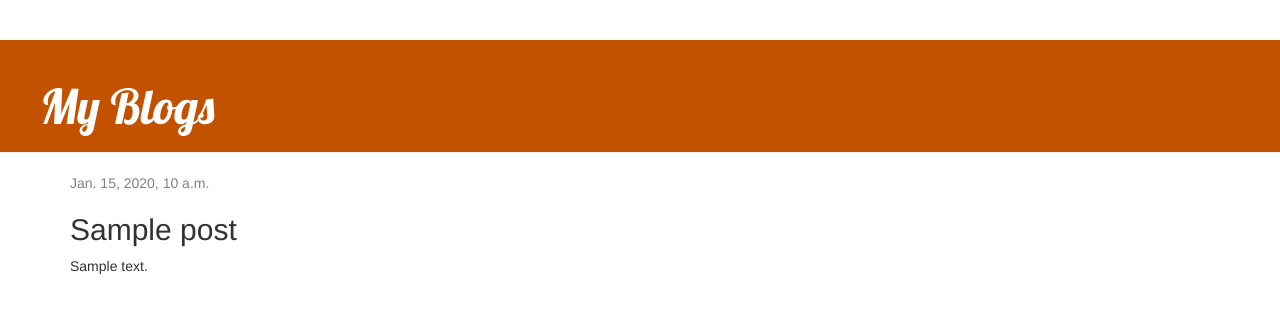
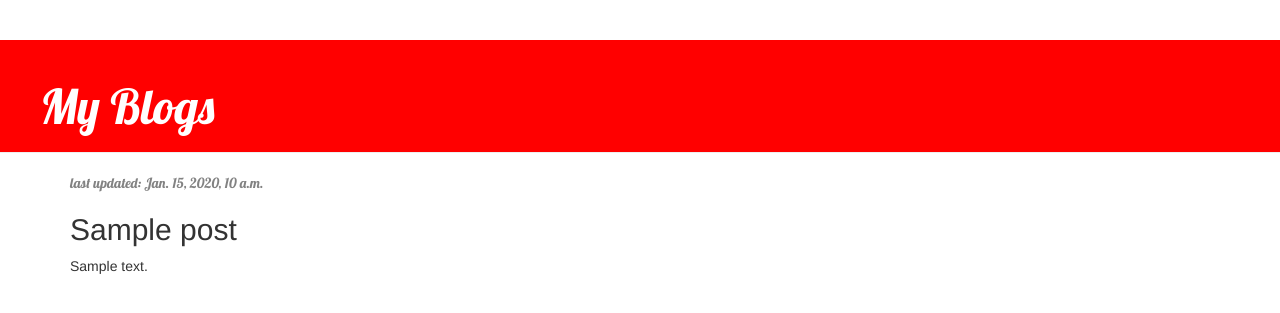
Before and after one commit to iMSA7/my-first-blog, a Django app: page /post/1/ in a window 1280 px wide. Shown: the top 313 px of the page. Run offline with Django 3.2, Linux system fonts and the light colour scheme; tables that the repository leaves empty hold one stand-in row (values such as "Sample post"); some libraries are stand-ins or nearby versions.

Commit message:
static css changes

```diff
--- a/blog/static/css/blog.css
+++ b/blog/static/blog/css/blog.css
@@ -3,7 +3,7 @@ h1 a, h2 a {
     font-family: 'Lobster';
 }
 .page-header {
-    background-color: #C25100;
+    background-color: #FF0000;
     margin-top: 0;
     padding: 20px 20px 20px 40px;
 }
@@ -24,6 +24,7 @@ h1, h2, h3, h4 {
 
 .date {
     color: #828282;
+    font-family: 'Lobster';
 }
 
 .save {
@@ -42,7 +43,7 @@ h1, h2, h3, h4 {
 }
 
 .post {
-    margin-bottom: 70px;
+    margin-bottom: 140px;
 }
 
 .post h2 a, .post h2 a:visited {
--- a/blog/templates/blog/base.html
+++ b/blog/templates/blog/base.html
@@ -3,7 +3,7 @@
 <html>
     <head>
 	<link href="//fonts.googleapis.com/css?family=Lobster&subset=latin,latin-ext" rel="stylesheet" type="text/css">
-	<link rel="stylesheet" href="{% static 'css/blog.css' %}">
+	<link rel="stylesheet" href="{% static 'blog/css/blog.css' %}">
 
         <title>Muhannad Alghafis</title>
 
--- a/blog/templates/blog/post_detail.html
+++ b/blog/templates/blog/post_detail.html
@@ -4,7 +4,7 @@
     <div class="post">
         {% if post.published_date %}
             <div class="date">
-                {{ post.published_date }}
+                last updated: {{ post.published_date }}
             </div>
         {% endif %}
 
--- a/blog/views.py
+++ b/blog/views.py
@@ -10,10 +10,6 @@ def post_list(request):
 def post_detail(request, pk):
     post = get_object_or_404(Post, pk=pk)
     return render(request, 'blog/post_detail.html', {'post': post})
-
-def post_new(request):
-    form = PostForm()
-    return render(request, 'blog/post_edit.html', {'form': form})
 
 def post_new(request):
     if request.method == "POST":
```
